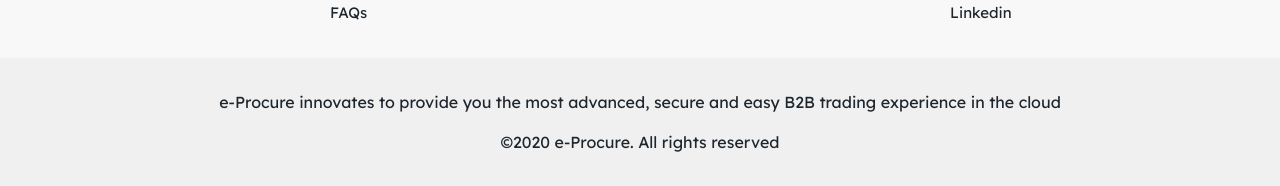
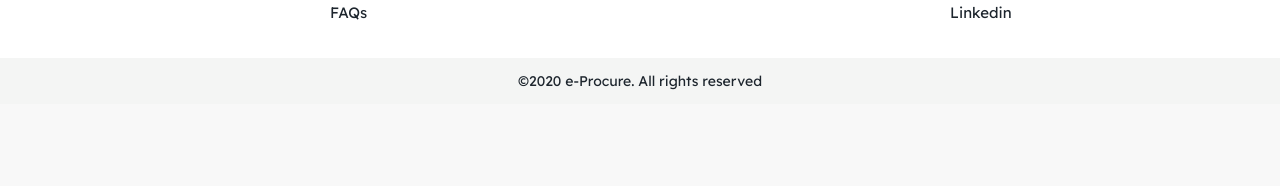
Before and after one commit to heshamabdulzaher/e-procure-landing-page, a plain HTML site: page index.html in a window 1280 px wide. Shown: the part 4091-4277 px from the top of the page. After the commit the page ends 4195 px from the top, so only its background shows below. Drawn offline with Linux system fonts and the light colour scheme.

Commit message:
Update footer styles

```diff
--- a/assets/scss/_footer.scss
+++ b/assets/scss/_footer.scss
@@ -1,5 +1,6 @@
 footer {
   padding-top: 40px;
+  background-color: #fff;
   .col {
     // width: 25%;
     font-size: 15px;
@@ -22,12 +23,10 @@ footer {
     }
   }
   .copyright {
+    background-color: #f4f5f4;
     margin-top: 30px;
-    padding: 24px 0;
     text-align: center;
-    background-color: #f0f0f0;
-    div {
-      line-height: 40px;
-    }
+    font-size: 14px;
+    line-height: 46px;
   }
 }
--- a/index.html
+++ b/index.html
@@ -401,10 +401,6 @@
       <div class="copyright">
         <div class="main-container">
           <div>
-            e-Procure innovates to provide you the most advanced, secure and
-            easy B2B trading experience in the cloud
-          </div>
-          <div>
             ©2020 e-Procure. All rights reserved
           </div>
         </div>
```
Also changed, not shown: assets/css/styles.css, 1 other file.
